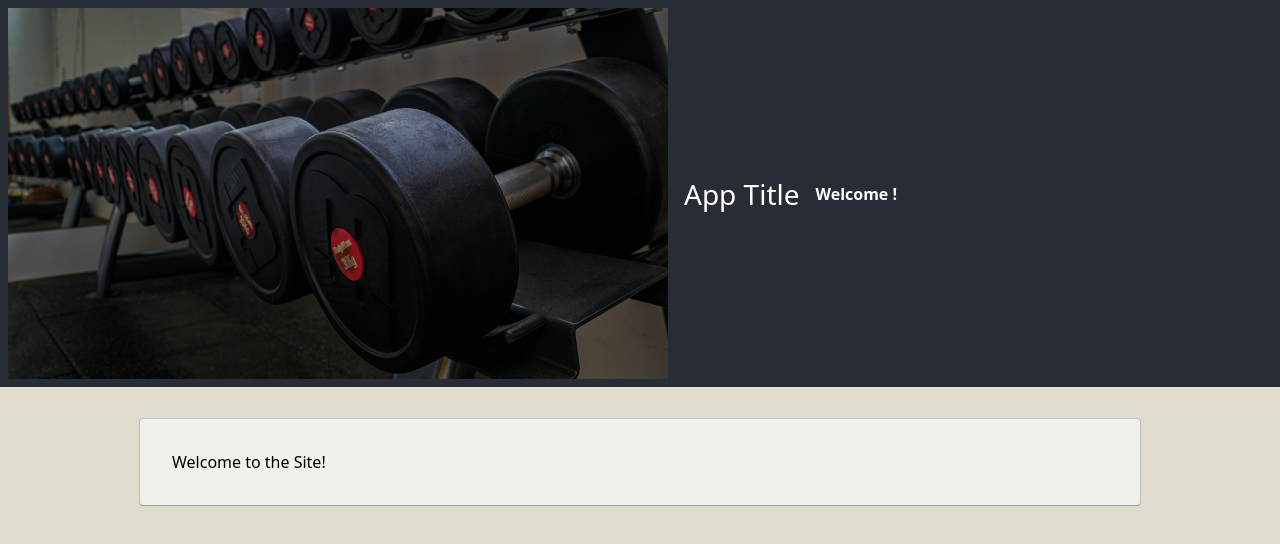
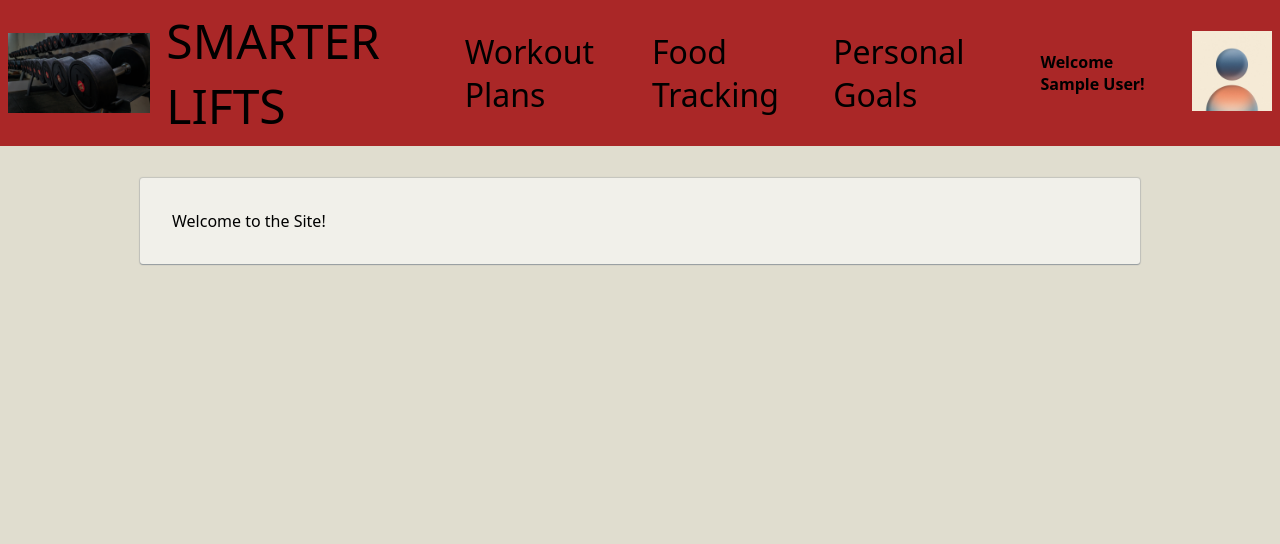
Before and after one commit to PaulOgunmwonyi/GymWebsite, a Next.js app in the folder gymwebsite/: page / in a window 1280 px wide. Shown: the top 544 px of the page. Built offline with nearby package versions, Linux system fonts and the light colour scheme.

Commit message:
created the navigation bar

```diff
--- a/gymwebsite/src/app/components/Header.css
+++ b/gymwebsite/src/app/components/Header.css
@@ -3,29 +3,44 @@
     pointer-events: none;
 }
 
-@media (prefers-reduced-motion: no-preference) {
-    .App-logo {
-        animation: App-logo-spin infinite 20s linear;
-    }
+.Profile-pic {
+    height: 10vh;
+    pointer-events: none;
 }
 
 .App-header {
     display: flex;
     align-items: center;
-    color: white;
-    background-color: #282c34;
+    color: rgb(0, 0, 0);
+    background-color: #aa2727;
     padding: 0.5rem;
     gap: 1rem;
 }
 
-.App-title {
-    font-size: 1.75rem;
-    margin: 0;
+.App-navigation {
+    flex: 1 1 auto;
+}
+
+.Nav-links {
+    display: flex;
+    flex-direction: row;
+    list-style-type: none;
+    margin: 0 0 0 0;
     padding: 0;
 }
 
+.Page-Link {
+    font-size: 2rem;
+    margin: 0 2rem 0 0;
+}
+
+.Home-Page-Link {
+    font-size: 3rem;
+    margin: 0 2rem 0 0;
+}
+
 .App-header a:link, .App-header a:visited {
-    color: #fff;
+    color: #000000;
     text-decoration: none;
 }
 
--- a/gymwebsite/src/app/components/Header.js
+++ b/gymwebsite/src/app/components/Header.js
@@ -3,11 +3,21 @@ import './Header.css';
 
 function Header({userFullName}) {
     return <header className="App-header">
-        <img src="/dumbbells.png" classname="App-logo" alt="logo" />
+        <img src="/dumbbells.png" className="App-logo" alt="logo" />
         <Link href="/">
-            <hi className="App-title">App Title</hi>
+            <hi className='Home-Page-Link'>SMARTER LIFTS</hi>
         </Link>
+        <nav className="App-navigation">
+            <ul className='Nav-links'>
+                <li><Link href="/workoutplans" className='Page-Link'>Workout Plans</Link></li>
+                <li><Link href="/foodtracking" className='Page-Link'>Food Tracking</Link></li>
+                <li><Link href="/personalgoals" className='Page-Link'>Personal Goals</Link></li>
+            </ul>
+        </nav>
         <strong>Welcome {userFullName}!</strong>
+        <Link href="/profile">
+            <img src="/pfp.jpg" className="Profile-pic" alt="pfp" />
+        </Link>
     </header>
 }
 
--- a/gymwebsite/src/app/layout.js
+++ b/gymwebsite/src/app/layout.js
@@ -5,7 +5,7 @@ export default function RootLayout({ children }) {
   return (
     <html lang="en">
        <body>
-          <Header></Header>
+          <Header userFullName={"Sample User"}></Header>
           <main className="App">
             {children}
           </main>
```
Also changed, not shown: gymwebsite/public/pfp.jpg (added), 1 other file (tests, documents, lock files or other folders).
